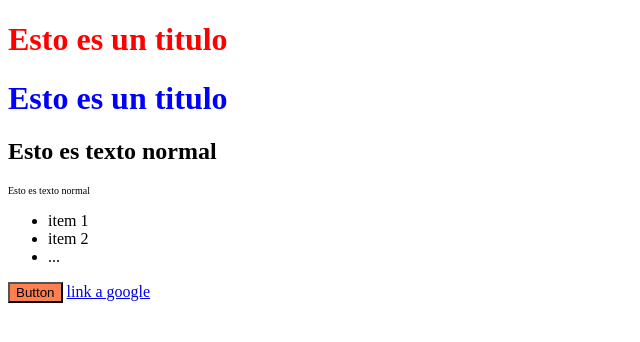
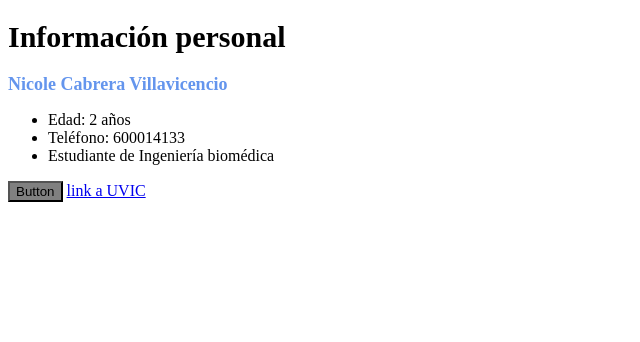
Before and after one commit to nicolecabrera/html, a plain HTML site: page index.html in a window 1280 px wide. Shown: the whole page, without its empty margins (0-640 px from the left). Drawn offline with Linux system fonts and the light colour scheme.

Commit message:
my first web

```diff
--- a/index.html
+++ b/index.html
@@ -7,16 +7,15 @@
     <link rel="stylesheet" href="style.css">
 </head>
 <body>
-    <h1 class="red">Esto es un titulo</h1>
-    <h1>Esto es un titulo</h1>
-    <h2>Esto es texto normal</h2>
-    <p>Esto es texto normal</p>
-    <ul>
-        <li>item 1</li>
-        <li>item 2</li>
-        <li>...</li>
+    <h1 class="tipo1">Información personal</h1>
+    <h1 class="nombre">Nicole Cabrera Villavicencio</h1>
+
+    <ul class="información">
+        <li>Edad: 2 años</li>
+        <li>Teléfono: 600014133</li>
+        <li>Estudiante de Ingeniería biomédica</li>
     </ul>
     <button>Button</button>
-    <a href="https://wwww.google.com">link a google</a>
+    <a href="https://www.uvic.cat">link a UVIC</a>
 </body>
 </html>
--- a/style.css
+++ b/style.css
@@ -1,15 +1,18 @@
-.red {
-    color: red;
+.tipo1 {
+    color: black;
+    font-size: 30px;
 }
 
-h1{
-    color: blue;
+.nombre{
+    color: cornflowerblue;
+    font-size: large;
 }
 
-p{
-    font-size: 10px;
+.informacion{
+    font-size: 15px;
+    color:black;
 }
 
 button {
-    background-color: coral;
+    background-color:grey;
 }
```
